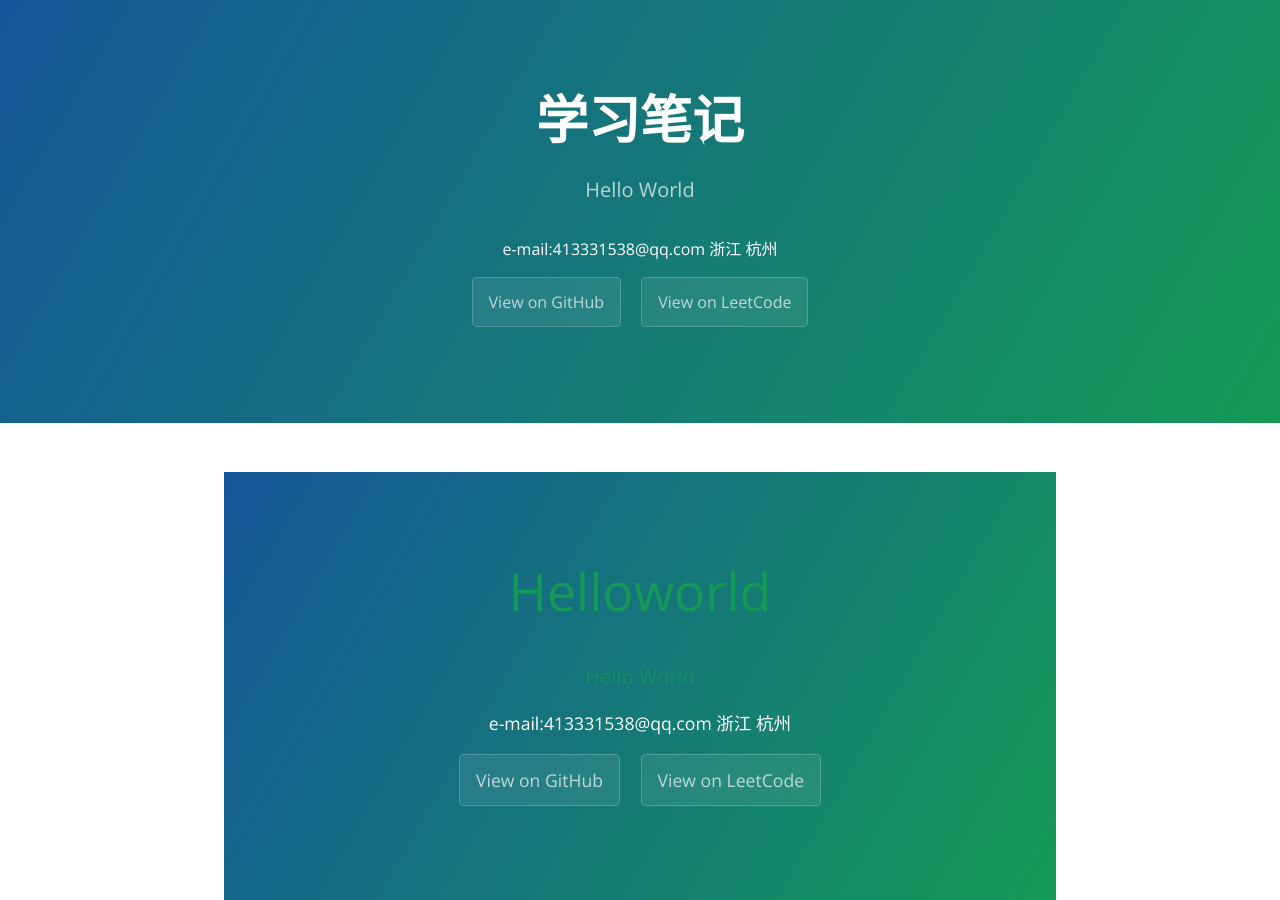
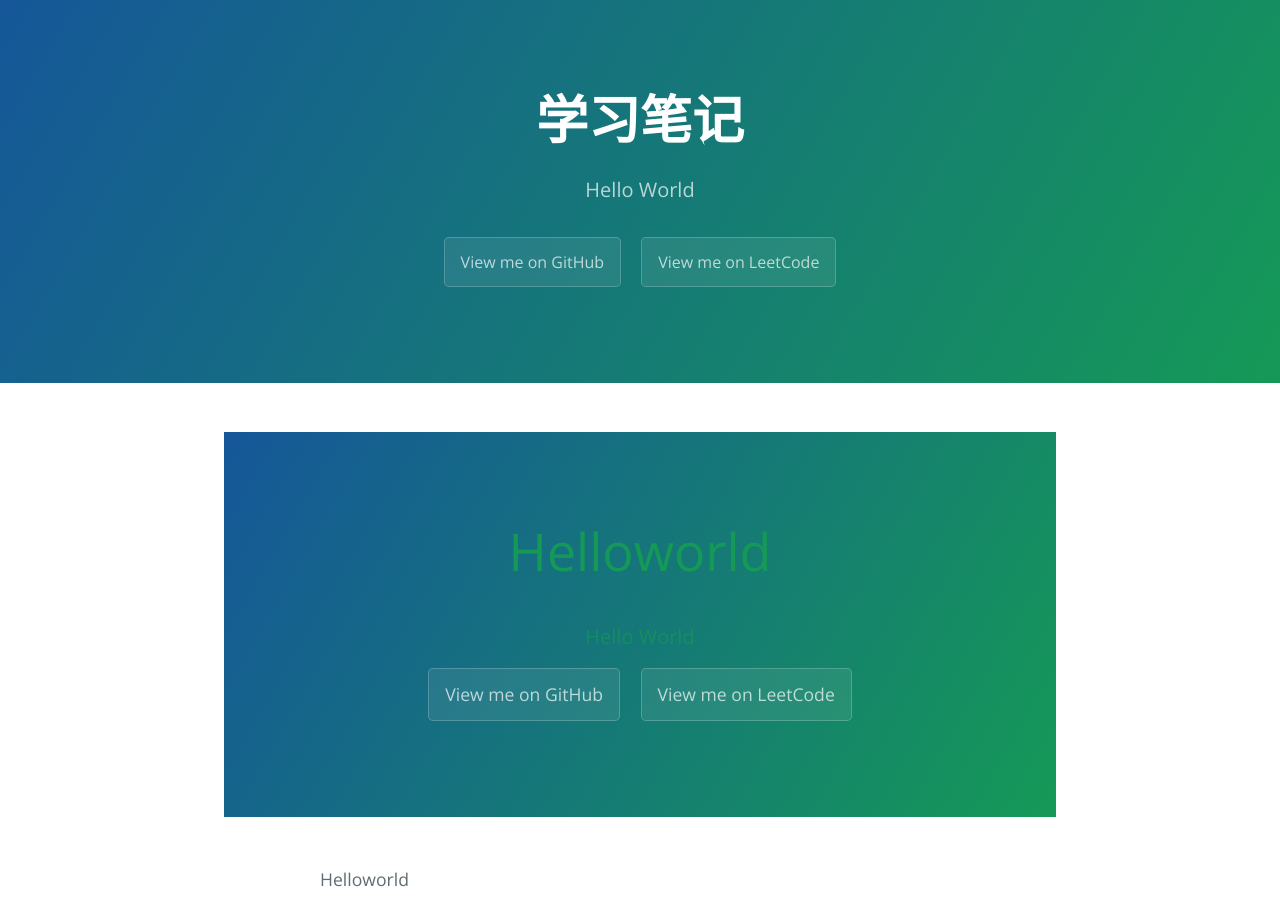
Before and after one commit to dc-orz/dc-orz.github.io, a Jekyll site: the page built from index.md, in a window 1280 px wide and 900 px high. Built offline with Jekyll 4.4.1, drawn with Linux system fonts in a browser that asks for light colours.

Commit message:
Update default.html

```diff
--- a/_layouts/default.html
+++ b/_layouts/default.html
@@ -34,12 +34,12 @@
         <a href="{{ site.github.zip_url }}" class="btn">Download .zip</a>
         <a href="{{ site.github.tar_url }}" class="btn">Download .tar.gz</a>
       {% endif %}
-      <p>
+<!--       <p>
         <span>e-mail:413331538@qq.com</span>
         <span>浙江 杭州 </span>
-      </p>
-      <a href="https://github.com/dc-orz" class="btn">View on GitHub</a>
-      <a href="https://leetcode-cn.com/u/dc1994" class="btn">View on LeetCode</a>
+      </p> -->
+      <a href="https://github.com/dc-orz" class="btn">View me on GitHub</a>
+      <a href="https://leetcode-cn.com/u/dc1994" class="btn">View me on LeetCode</a>
     </header>
 
     <main id="content" class="main-content" role="main">
```
